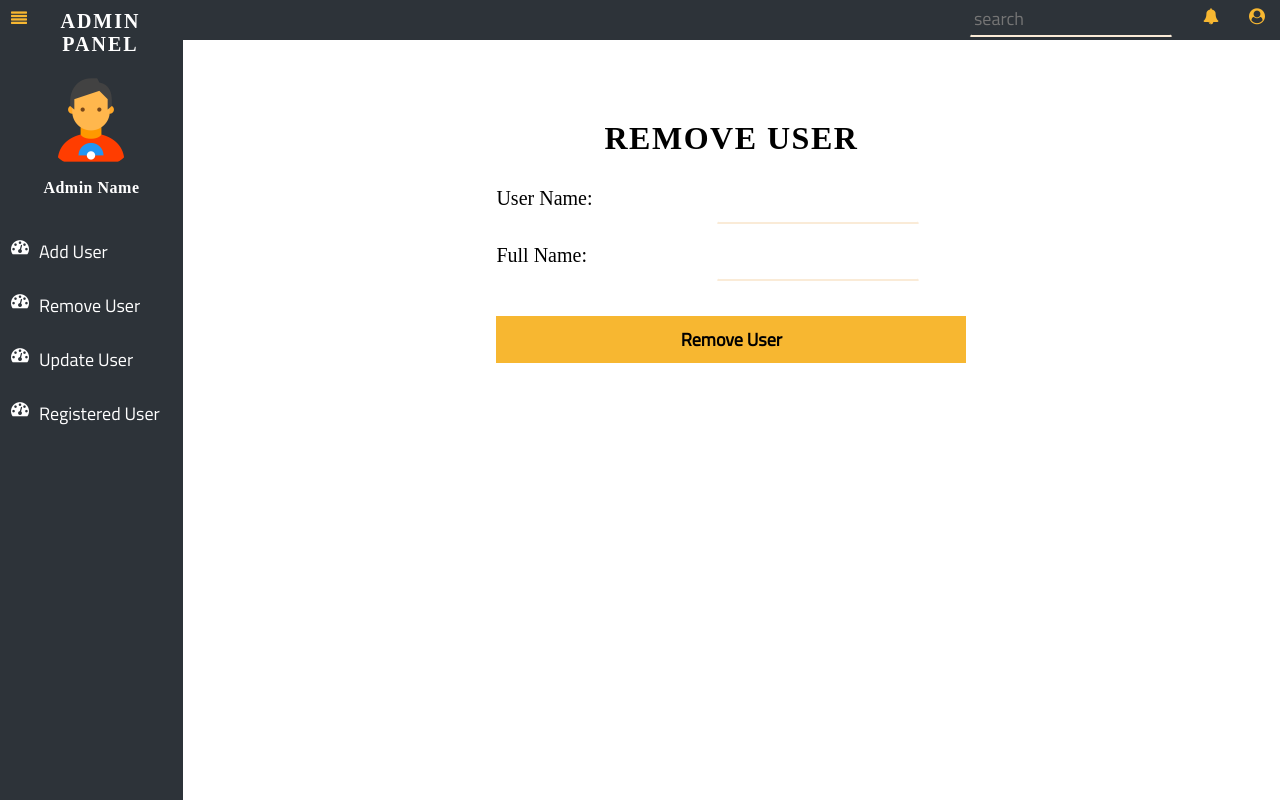
After one commit to Oshan96/CabServiceSystem, a PHP site: page /assets/pages/removeuser.php in a window 1280 px wide. The commit adds this page. Run offline with PHP 8.4, Linux system fonts and the light colour scheme.

Commit message:
Changed Pages to Php

```diff
--- a/assets/css/adminNew.css
+++ b/assets/css/adminNew.css
@@ -66,6 +66,7 @@ a:visited{
 
 .left-header-title h1{
   letter-spacing: 2px;
+  color: #fff;
 }
 
 /*Styling Right Header*/
--- /dev/null
+++ b/assets/pages/removeuser.php
@@ -0,0 +1,110 @@
+<!DOCTYPE html>
+<html>
+  <head>
+    <meta charset="utf-8">
+    <title>Admin Panel</title>
+
+    <link rel="stylesheet" href="../css/basic-style.css">
+    <link rel="stylesheet" href="../css/adminNew.css">
+  <link rel="stylesheet" href="../css/adduser.css">
+
+    <link rel="stylesheet" href="https://cdnjs.cloudflare.com/ajax/libs/font-awesome/4.7.0/css/font-awesome.min.css">
+
+  </head>
+
+  <body>
+
+  <!-- Left Side -->
+    <div id="left">
+
+      <div class="left-header">
+        <div id="toggle-icon">
+          <i class="fa fa-align-justify"></i>
+        </div>
+
+        <div class="left-header-title">
+          <a href="../../view/adminNew.php"><h1>Admin Panel</h1></a>
+        </div>
+      </div> <!-- End Left Header -->
+
+      <div class="user">
+        <img src="../images/admin.png" alt="admin profile" class="user-img">
+        <p>Admin Name</p>
+      </div>
+
+      <div class="left-contents-large">
+          <a href="./adduser.php" class="left-nav-items button-bg"><i class="fa fa-tachometer"></i><p>Add User</p></a>
+          <a href="#" class="left-nav-items button-bg"><i class="fa fa-tachometer"></i><p>Remove User</p></a>
+          <a href="./updateuser.php" class="left-nav-items button-bg"><i class="fa fa-tachometer"></i><p>Update User</p></a>
+          <a href="./registereduser.php" class="left-nav-items button-bg"><i class="fa fa-tachometer"></i><p>Registered User</p></a>
+      </div>
+
+    </div>
+
+  <!-- Toggle Clicked View -->
+    <div id="left-toggle">
+
+      <div class="left-header">
+        <div id="togglesmall">
+          <i class="fa fa-align-justify"></i>
+        </div>
+      </div> <!-- End Left Header -->
+
+      <div class="user-small">
+        <img src="../images/admin.png" alt="admin profile" class="user-img-small">
+      </div>
+
+      <div class="left-contents-large">
+          <a href="./adduser.php" class="left-nav-items button-bg"><i class="fa fa-tachometer"></i></a>
+          <a href="#" class="left-nav-items button-bg"><i class="fa fa-tachometer"></i></a>
+          <a href="./updateuser.php" class="left-nav-items button-bg"><i class="fa fa-tachometer"></i></a>
+          <a href="./registereduser.php" class="left-nav-items button-bg"><i class="fa fa-tachometer"></i></a>
+      </div>
+    </div>
+       <!-- End Left-->
+
+
+
+
+    <!-- Right Side -->
+    <div id="right">
+
+      <div id="right-header">
+        <ul class="nav-items">
+          <li style="padding:0px 15px;"><input type="search" name="" placeholder="search"></li>
+          <li><i class="fa fa-bell"></i></li>
+          <li><i class="fa fa-user-circle"></i></li>
+        </ul>
+      </div>
+
+      <div class="add_user">
+        <div class="add_user_title">
+            <h1>Remove User</h1>
+        </div>
+
+        <div class="add_user_form">
+            <form action="#" method="post">
+
+                <div class="form-element">
+                  <div><label for="name">User Name:</label></div>
+                  <div><input type="text" id="user_name" name="user_name"></div>
+                </div>
+
+                <div class="form-element">
+                  <div><label for="full_name">Full Name:</label></div>
+                  <div><input type="text" id="full_name" name="full_name"></div>
+                </div>
+
+                <button type="submit" name="button" class="button-bg form-btn">Remove User</button>
+              </form>
+          </div>
+
+
+      </div>
+
+    </div>
+
+
+  <script src="../js/adminNew.js"></script>
+  </body>
+</html>
```
Also changed, not shown: assets/pages/adduser.php (renamed from assets/pages/adduser.html, +9 -7 lines), assets/pages/registereduser.php (added, +85 -0 lines), assets/pages/updateuser.php (renamed from assets/pages/removeuser.html, +9 -28 lines), view/adminNew.php (renamed from view/adminNew.html, +21 -13 lines), assets/pages/viewuser.html (deleted).
